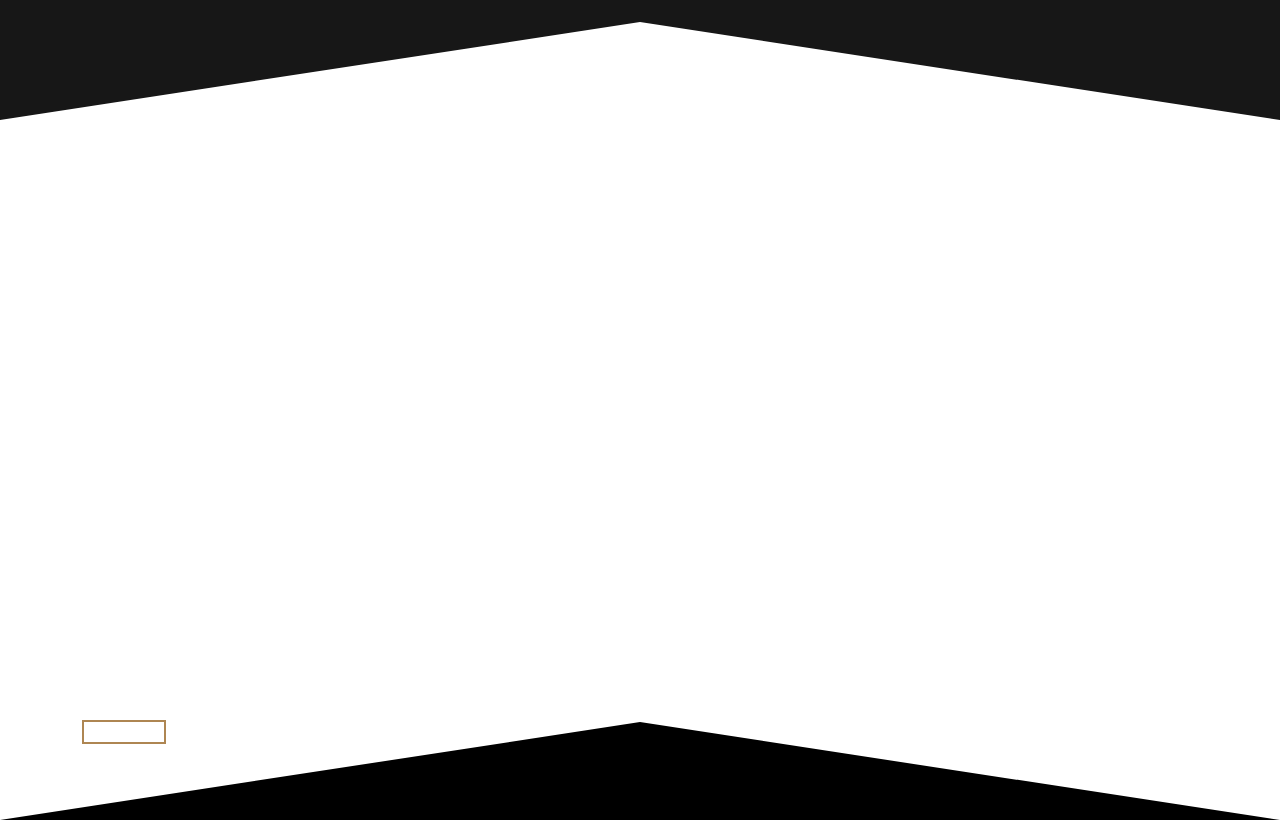
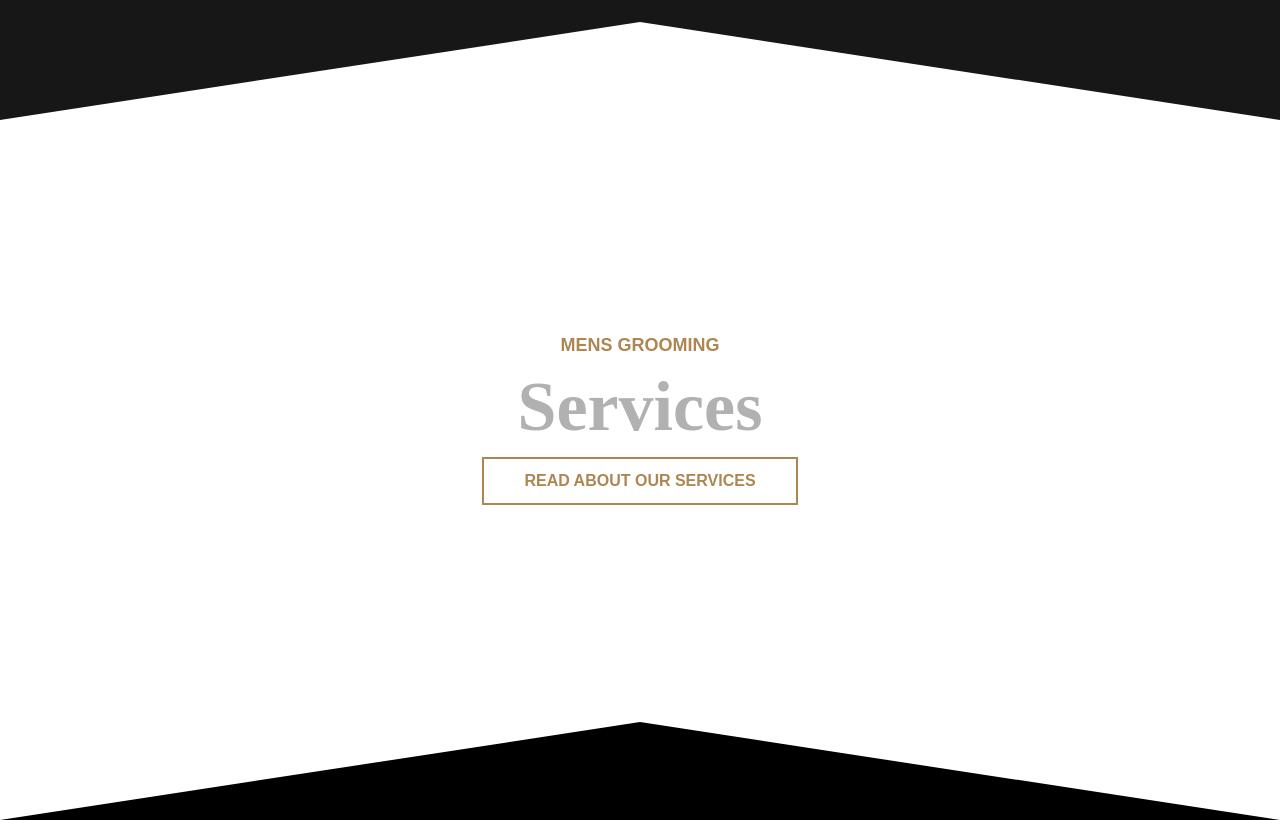
Before and after one commit to GianmarcoRuffi/proj-html-vuejs, a Vue app: page / in a window 1280 px wide. Shown: the part 1380-2200 px from the top of the page. Built offline with nearby package versions, Linux system fonts and the light colour scheme; a small style sheet from the web is missing.

Commit message:
Services

```diff
--- a/src/components/Services.vue
+++ b/src/components/Services.vue
@@ -1,10 +1,12 @@
 <template>
   <section id="services">
-    <div class="container h-100">
-      <div
-        class="row h-100 d-flex justify-content-center align-items-center"
-      ></div>
-      <my-button />
+    <div
+      class="container h-100 d-flex flex-column justify-content-center align-items-center"
+    >
+      <div class="row">
+        <titles text1="Mens Grooming" text2="Services" />
+      </div>
+      <div class="row"><my-button text="Read about our services" /></div>
     </div>
 
     <div class="triangle">
@@ -26,8 +28,9 @@
 
 <script>
 import myButton from "./myButton.vue";
+import Titles from "./Titles.vue";
 export default {
-  components: { myButton },
+  components: { myButton, Titles },
   name: "Services",
 };
 </script>
```
